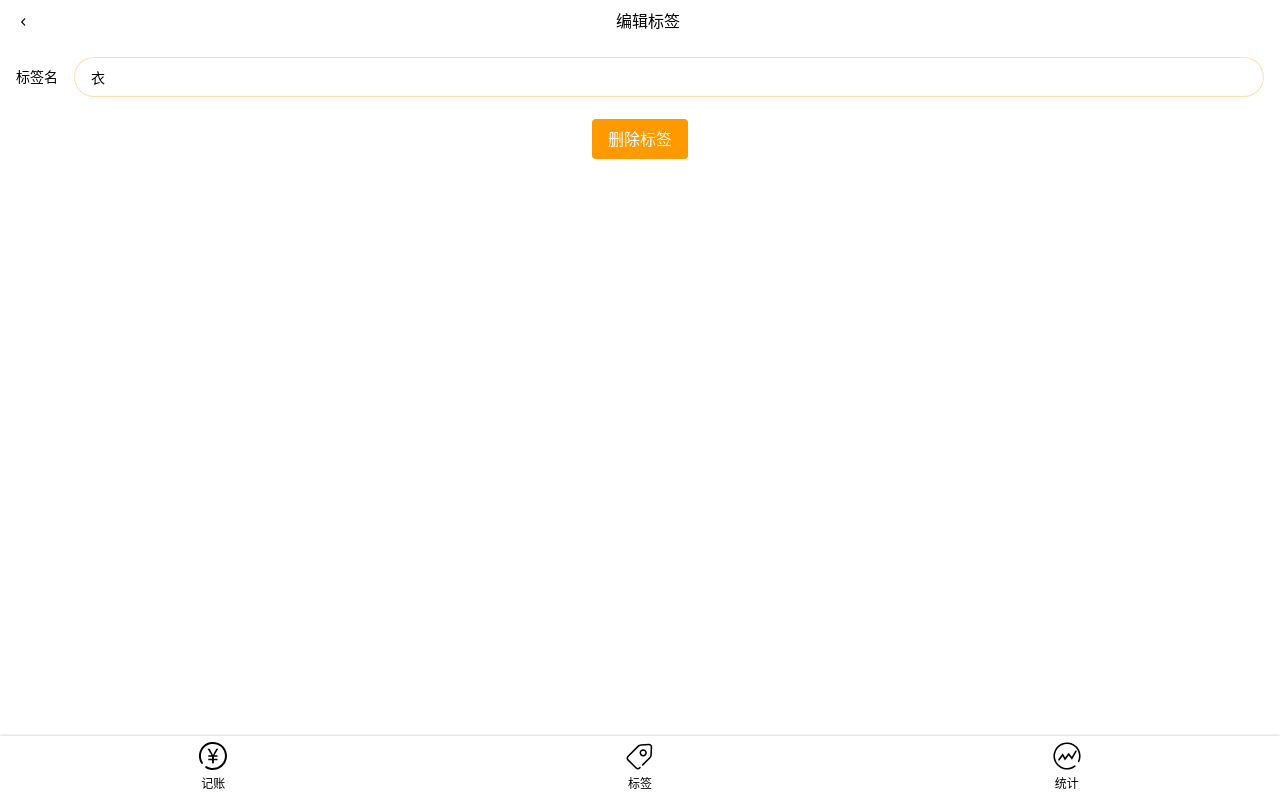
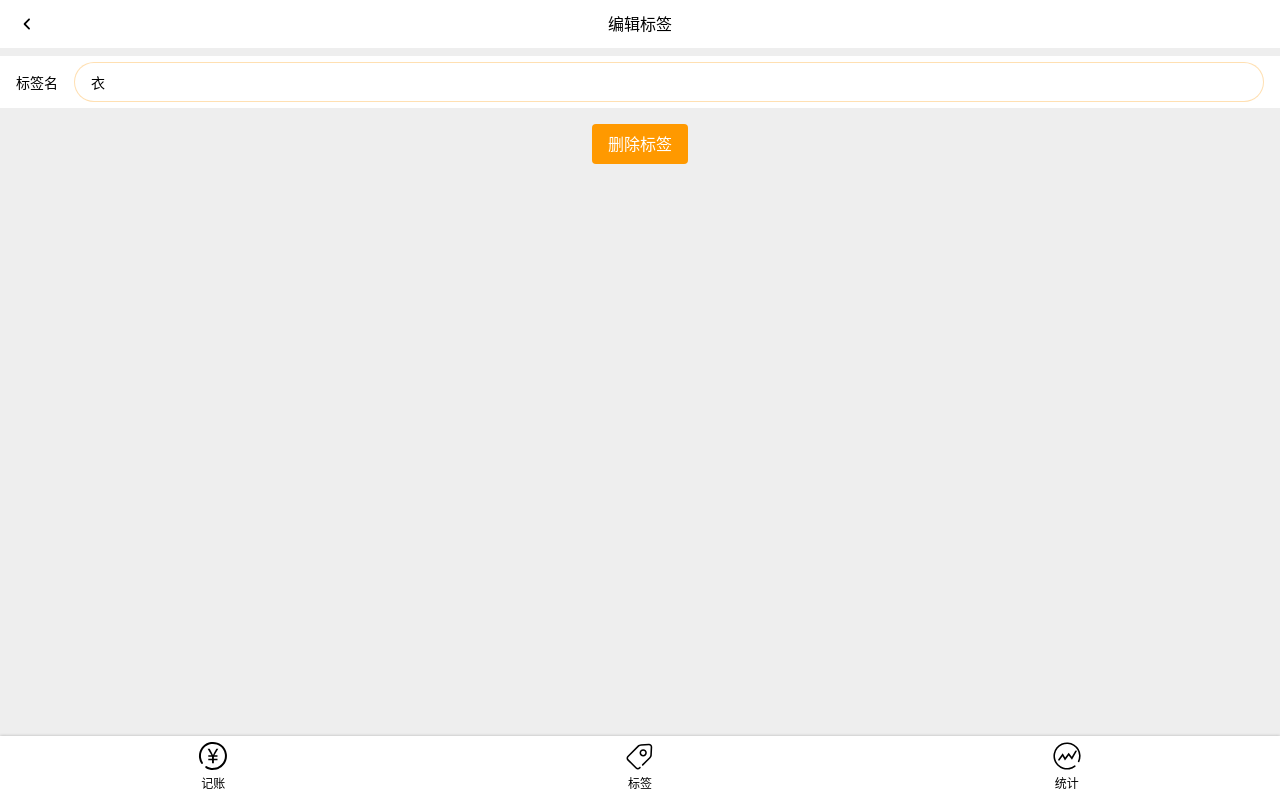
Before and after one commit to LWeibing/money-test-react, a React app: page /#/labels/1 in a window 1280 px wide. Built offline with nearby package versions, Linux system fonts and the light colour scheme.

Commit message:
修改一些 bug

```diff
--- a/package.json
+++ b/package.json
@@ -21,6 +21,7 @@
     "babel-preset-react-app": "^9.1.2",
     "camelcase": "^5.3.1",
     "case-sensitive-paths-webpack-plugin": "2.3.0",
+    "classnames": "2.2.6",
     "css-loader": "3.4.2",
     "dotenv": "8.2.0",
     "dotenv-expand": "5.1.0",
@@ -90,6 +91,7 @@
     ]
   },
   "devDependencies": {
+    "@types/classnames": "2.2.6",
     "@types/react-router-dom": "^5.1.5",
     "@types/styled-components": "^5.1.2",
     "@types/webpack-env": "^1.15.2",
--- a/src/App.tsx
+++ b/src/App.tsx
@@ -9,16 +9,10 @@ import Money from './views/Money';
 import Labels from './views/Labels';
 import Statistics from './views/Statistics';
 import NoMatch from './views/NoMatch';
-import styled from 'styled-components';
 import {Tag} from './views/Tag';
-
-const AppWrapper = styled.div`
-  //background: #eeeeee;
-`;
 
 function App() {
   return (
-    <AppWrapper>
       <Router>
         <Switch>
           <Route exact path="/money">
@@ -39,7 +33,6 @@ function App() {
           </Route>
         </Switch>
       </Router>
-    </AppWrapper>
   );
 }
 
--- a/src/components/Icon.tsx
+++ b/src/components/Icon.tsx
@@ -1,8 +1,6 @@
 import React from 'react';
+import cs from 'classnames';
 
-type Props = {
-  name: string
-}
 const importAll = (requireContext: __WebpackModuleApi.RequireContext) => requireContext.keys().forEach(requireContext);
 try {
   importAll(require.context('icons', true, /\.svg$/));
@@ -10,10 +8,15 @@ try {
   console.log(e);
 }
 
+type Props = {
+  name?: string
+} & React.SVGAttributes<SVGElement>
+
 const Icon = (props: Props) => {
+  const {name, children, className, ...rest} = props;
   return (
-    <svg className="icon">
-      <use xlinkHref={'#' + props.name}/>
+    <svg className={cs('icon', className)} {...rest}>
+      {props.name && <use xlinkHref={'#' + props.name}/>}
     </svg>
   );
 };
--- a/src/components/Layout.tsx
+++ b/src/components/Layout.tsx
@@ -4,7 +4,6 @@ import styled from 'styled-components';
 
 
 const Wrapper = styled.div`
-  background: white;
   height: 100vh;
   display:flex;
   flex-direction: column;
--- a/src/components/Nav.tsx
+++ b/src/components/Nav.tsx
@@ -8,6 +8,7 @@ require('icons/label.svg');
 require('icons/statistics.svg');
 
 const NavWrapper = styled.nav`
+  background: white;
   line-height: 24px;
   box-shadow: 0 0 3px rgba(0, 0, 0, 0.25);
   font-size: 12px;
--- a/src/cssreset.scss
+++ b/src/cssreset.scss
@@ -1,5 +1,6 @@
 @import-normalize ;
 @import "helper";
+
 * {
   margin: 0;
   padding: 0;
@@ -17,6 +18,13 @@
   box-sizing: border-box;
 }
 
+body {
+  background: #eeeeee;
+  font-family: $font-hei;
+  font-size: 16px;
+  line-height: 1.5;
+}
+
 :focus {
   outline: none;
 }
@@ -30,12 +38,6 @@ a {
   color: inherit;
 }
 
-body {
-  font-family: $font-hei;
-  font-size: 16px;
-  line-height: 1.2;
-  background: #eeeeee;
-}
 
 button, input {
   font: inherit;
--- a/src/useTags.tsx
+++ b/src/useTags.tsx
@@ -22,18 +22,12 @@ const useTags = () => {
     return result;
   };
   const updateTag = (id: number, obj: { name: string }) => {
-    const index = findTagIndex(id);
-    const tagsClone = JSON.parse(JSON.stringify(tags));
-    tagsClone.splice(index, 1, {id: id, name: obj.name});
-    setTags(tagsClone);
+    setTags(tags.map(tag => tag.id === id ? {id, name: obj.name} : tag));
   };
   const deleteTag = (id: number) => {
-    const index = findTagIndex(id);
-    const tagsClone = JSON.parse(JSON.stringify(tags));
-    tagsClone.splice(index, 1);
-    setTags(tagsClone);
+    setTags(tags.filter(tag => tag.id !== id));
   };
-  return {tags, setTags, findTag, updateTag, findTagIndex,deleteTag};
+  return {tags, setTags, findTag, updateTag, findTagIndex, deleteTag};
 };
 
 export {useTags};
--- a/src/views/Labels.tsx
+++ b/src/views/Labels.tsx
@@ -44,10 +44,11 @@ function Labels() {
             </Link>
           </li>)}
         </ol>
-        <ButtonWrapper>
-          <Button>新增标签</Button>
-        </ButtonWrapper>
       </TagsList>
+      <ButtonWrapper>
+        <Button>新增标签</Button>
+      </ButtonWrapper>
+
     </Layout>
   );
 }
--- a/src/views/Tag.tsx
+++ b/src/views/Tag.tsx
@@ -18,6 +18,10 @@ const Topbar = styled.header`
     display: flex;
     align-items: center;
     justify-content: space-between;
+    > .TagIcon{
+    width: 24px;
+    height: 24px;
+    }
 `;
 const InputWrapper = styled.div`
     background: white;
@@ -46,12 +50,15 @@ const Tag: React.FC = () => {
       </ButtonWrapper>
     </div>
   );
+  const onClickBack = () => {
+    window.history.back();
+  };
   return (
     <Layout>
       <Topbar>
-        <Icon name="left"/>
+        <Icon name="left" className="TagIcon" onClick={onClickBack}/>
         <span>编辑标签</span>
-        <span/>
+        <Icon className="TagIcon"/>
       </Topbar>
       {tag ? tagContent(tag) : <p>tag 不存在</p>}
     </Layout>
```
Also changed, not shown: 1 other file (tests, documents, lock files or other folders).
